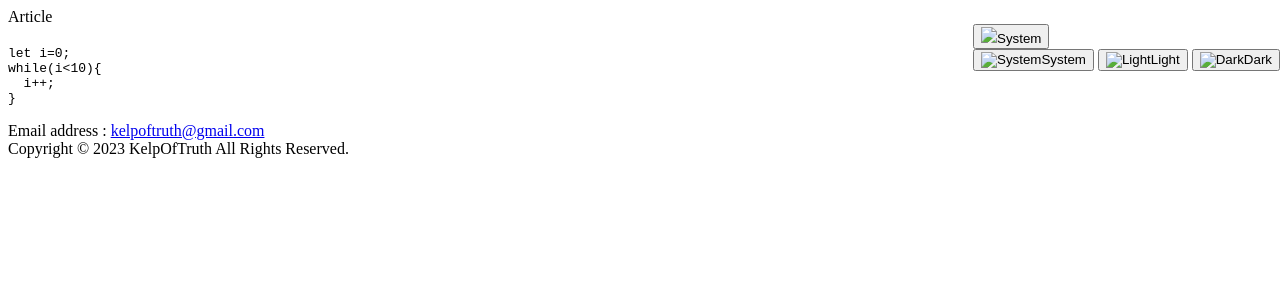
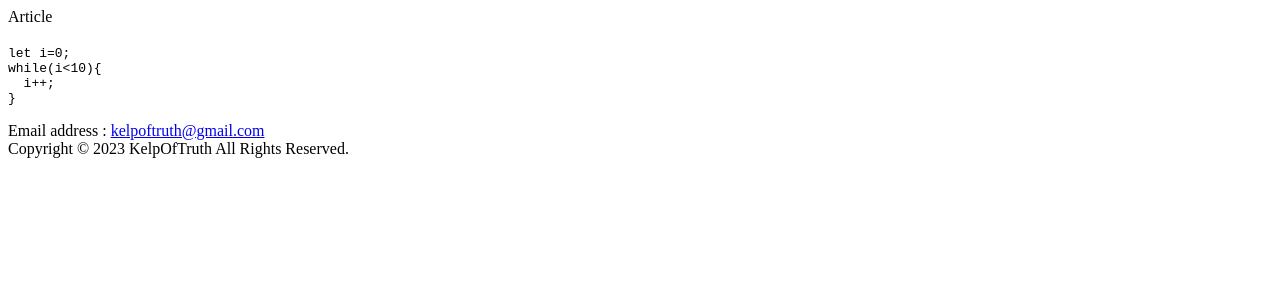
Before and after one commit to kelp-of-truth/articles, a Jekyll site: the page built from README.md, in a window 1280 px wide. Shown: the top 300 px of the page. Built offline with Jekyll 4.4.1, drawn with Linux system fonts in a browser that asks for light colours; nearby versions of some CDN libraries; our own code applies the rules of GitHub Pages for plain Markdown files.

Commit message:
Update default.html

```diff
--- a/_layouts/default.html
+++ b/_layouts/default.html
@@ -17,7 +17,7 @@
     <header>
       <span class="title">Article</span>
       <div style="position: absolute;top: 1.5rem;right: 0px;">
-      <div id="theme">
+      <!--<div id="theme">
         <div id="selected">
           <button><img src="system.svg"><span>System</span></button>
         </div>
@@ -27,7 +27,7 @@
           <button id="dark"><img src="dark.svg" alt="Dark"><span>Dark</span></button>
         </div>
       </div>
-      </div>
+      </div>-->
     </header>
     <article>
       <h1>{{title}}</h1>
```
